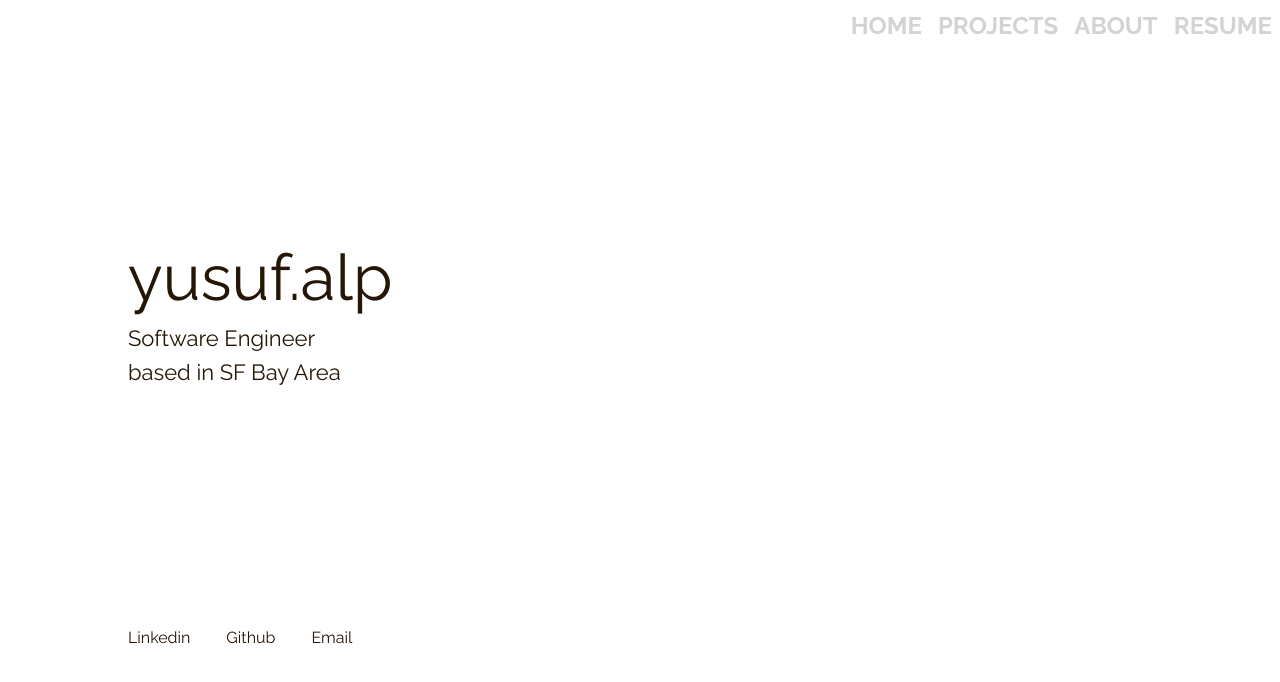
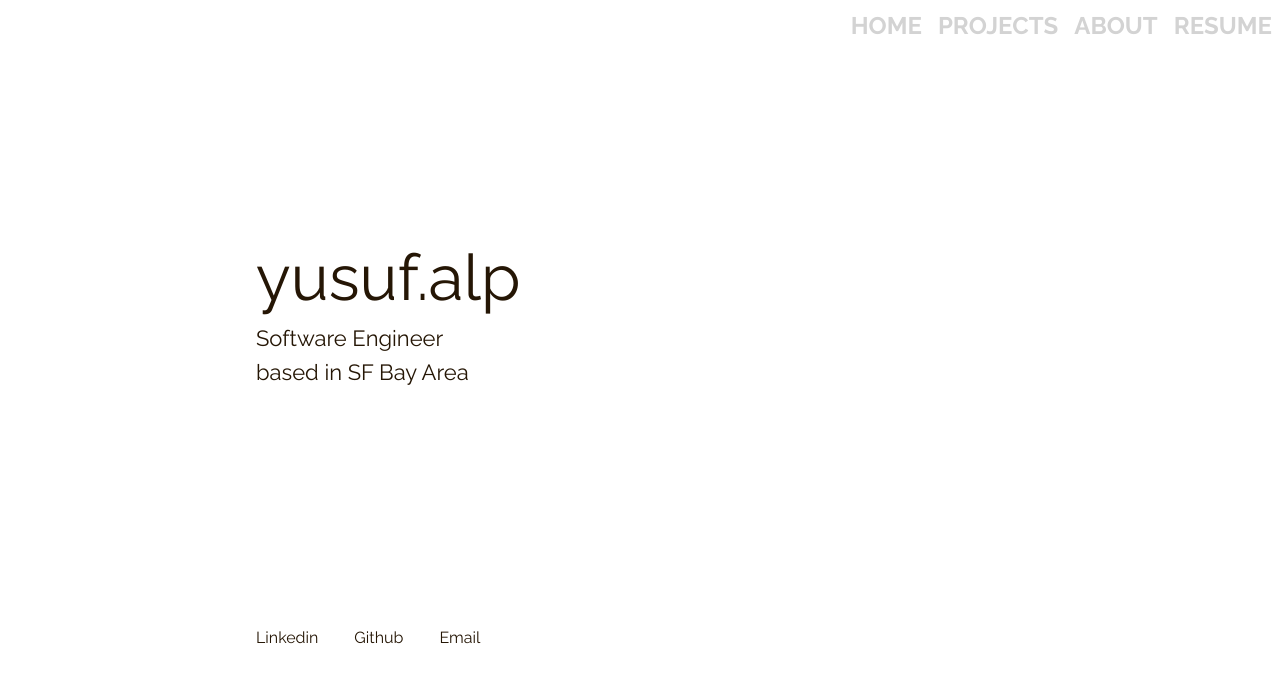
Before and after one commit to yusufalp/my-portfolio, a plain HTML site: page index.html in a window 1280 px wide. Drawn offline with nearby package versions, Linux system fonts and the light colour scheme.

Commit message:
Adjusted titles

```diff
--- a/index.html
+++ b/index.html
@@ -51,7 +51,7 @@
     </div>
   </nav>
 
-  <section class="title">
+  <section class="personal title">
     <h1>yusuf.alp</h1>
     <h2>Software Engineer</h2>
     <h2>based in SF Bay Area</h2>
--- a/style.css
+++ b/style.css
@@ -112,9 +112,12 @@ div.collapse a:hover {
   }
 
   .connect {
-    margin: auto 10%;
+    margin: auto 20%;
   }
 
+  .personal {
+    margin: 240px 20%;
+  }
   .connect p {
     padding-right: 36px;
   }
```
